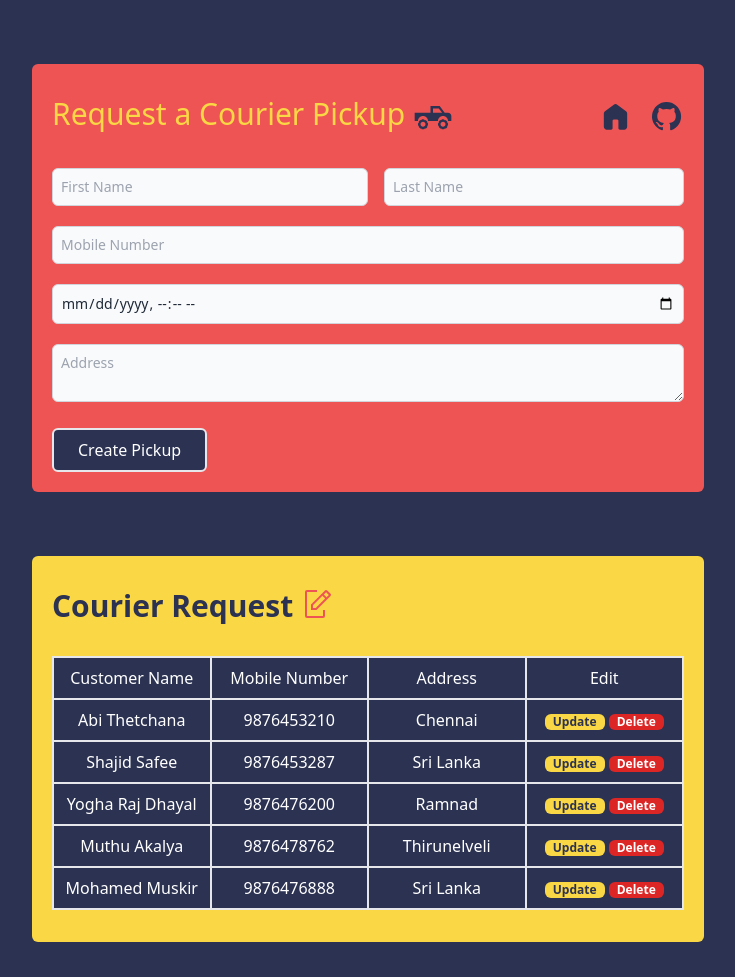
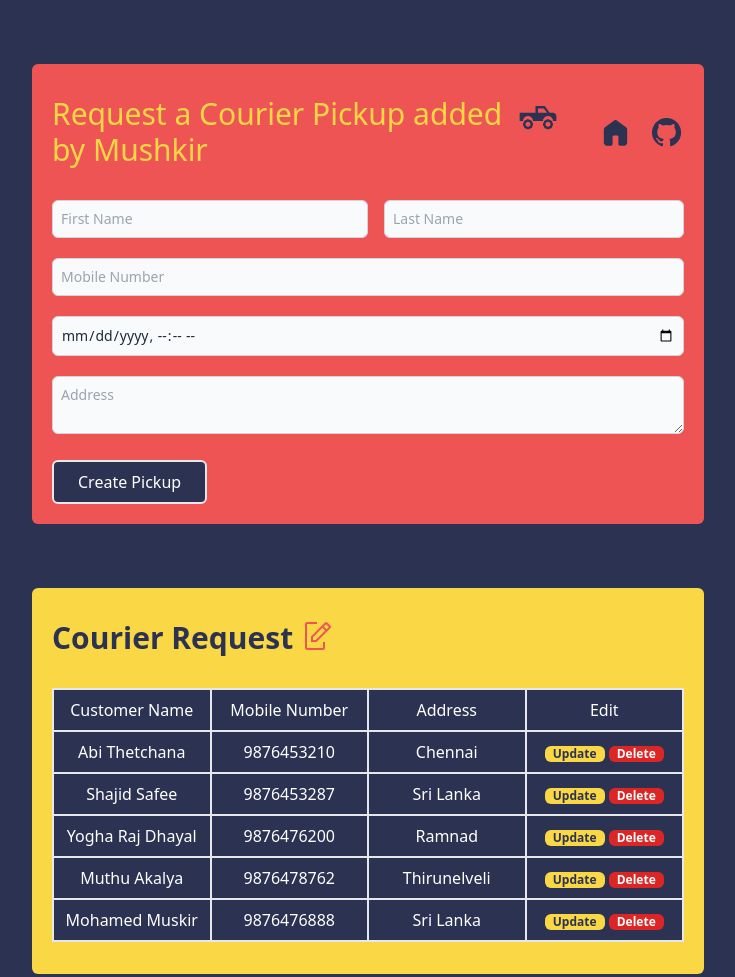
Before and after one commit to muthukumarimoorthi/courier-request-form, a website built with Vite: page index.html in a window 1280 px wide. Shown: the whole page, without its empty margins (272-1007 px from the left). Built offline with nearby package versions, Linux system fonts and the light colour scheme; what just-validate would draw is missing.

Commit message:
did some changes

```diff
--- a/index.html
+++ b/index.html
@@ -25,7 +25,7 @@
           <div class="flex space-x-2 px-5">
             <!-- Title Section -->
             <span class="text-3xl font-medium text-[#FAD744]"
-              >Request a Courier Pickup</span
+              >Request a Courier Pickup added by Mushkir</span
             >
             <!-- Title Logo -->
             <span class="text-[#2B3252]"
@@ -134,7 +134,8 @@
           </div>
           <!-- Button -->
           <div class="pb-5">
-            <button type="submit"
+            <button
+              type="submit"
               name="createPickup"
               id="createPickup"
               class="bg-[#2B3252] rounded-md py-2 px-6 font-base text-white border-2 hover:bg-blue-950 hover:text-gray-200 focus:border-yellow-400"
```
